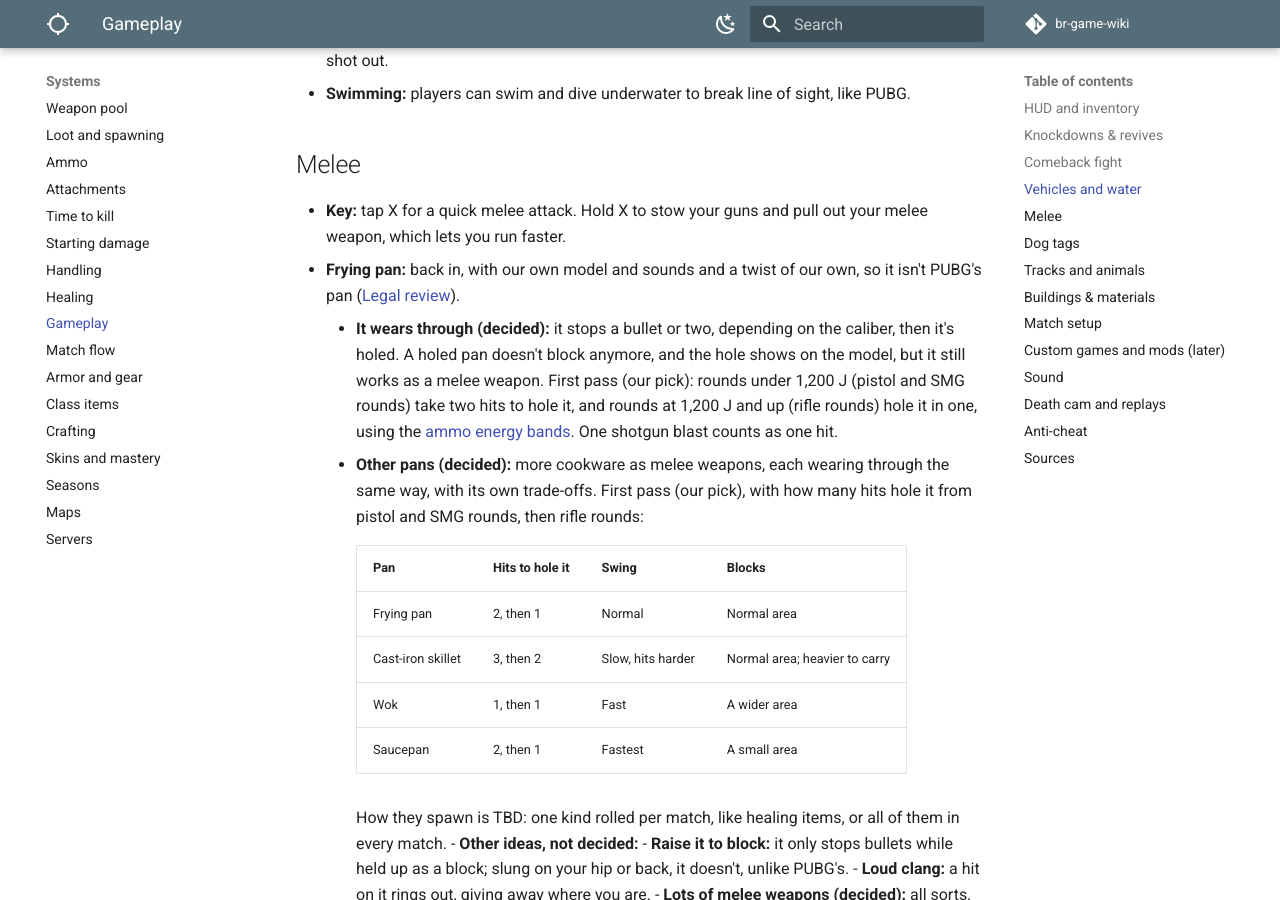
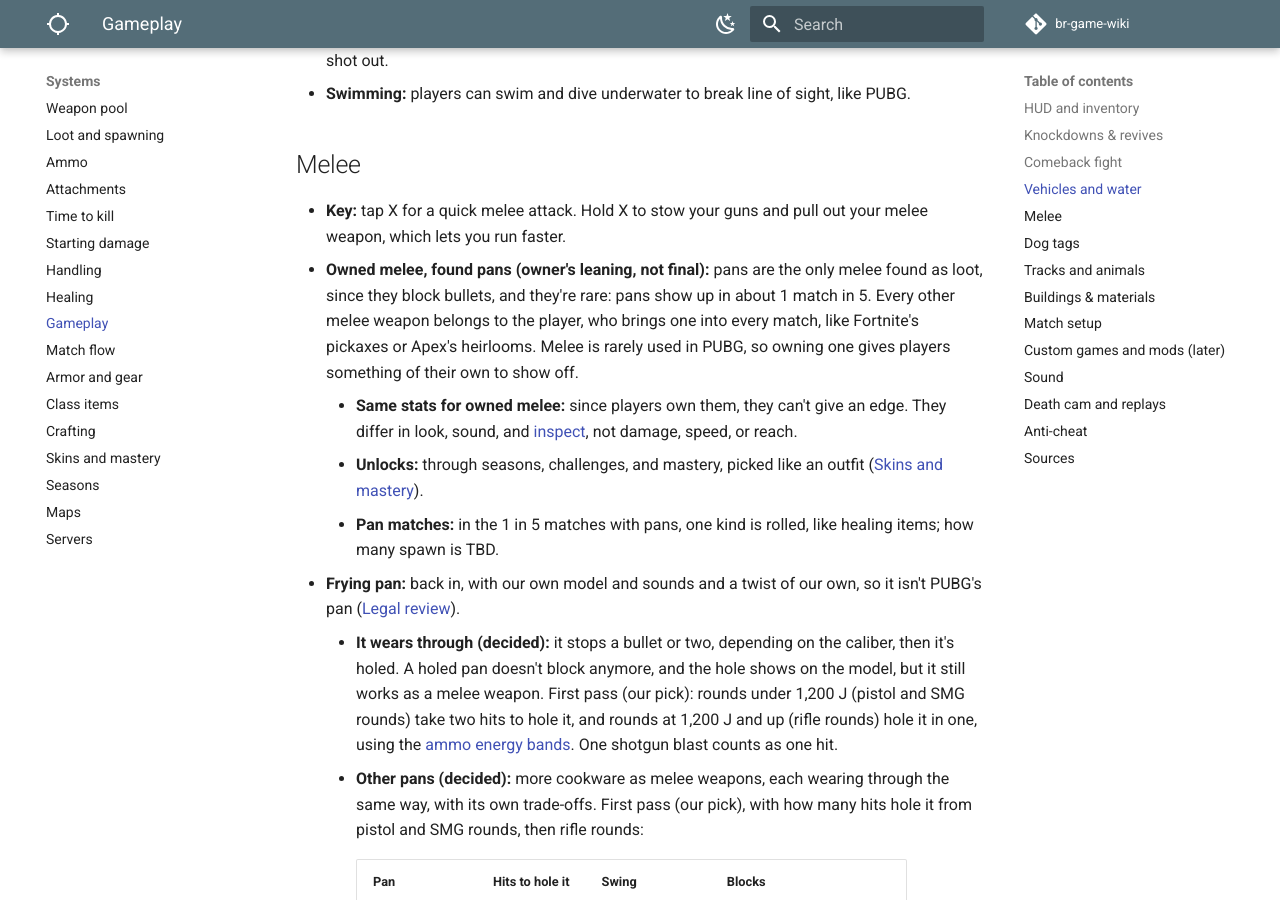
Before and after one commit to DerrickSpartan1/br-game-wiki, an MkDocs documentation site: the page built from docs/systems/gameplay.md, in a window 1280 px wide and 900 px high, scrolled down 3859 px. Built offline with MkDocs 1.6.1 and Material for MkDocs 9.7.7, drawn with Linux system fonts in a browser that asks for light colours; comment, search, counter and statistics services are not loaded.

Commit message:
File the leaning: owned melee, rare found pans
Co-Authored-By: Claude Opus 5.5 <noreply@anthropic.com>
Claude-Session: https://claude.ai/code/session_01LAp2s4euUjj6HZthupXLj4

```diff
--- a/docs/systems/gameplay.md
+++ b/docs/systems/gameplay.md
@@ -92,6 +92,10 @@ Dashes are numbers the sources checked don't give. Which vehicles each map gets
 ## Melee
 
 - **Key:** tap X for a quick melee attack. Hold X to stow your guns and pull out your melee weapon, which lets you run faster.
+- **Owned melee, found pans (owner's leaning, not final):** pans are the only melee found as loot, since they block bullets, and they're rare: pans show up in about 1 match in 5. Every other melee weapon belongs to the player, who brings one into every match, like Fortnite's pickaxes or Apex's heirlooms. Melee is rarely used in PUBG, so owning one gives players something of their own to show off.
+    - **Same stats for owned melee:** since players own them, they can't give an edge. They differ in look, sound, and [inspect](#melee), not damage, speed, or reach.
+    - **Unlocks:** through seasons, challenges, and mastery, picked like an outfit ([Skins and mastery](skins.md)).
+    - **Pan matches:** in the 1 in 5 matches with pans, one kind is rolled, like healing items; how many spawn is TBD.
 - **Frying pan:** back in, with our own model and sounds and a twist of our own, so it isn't PUBG's pan ([Legal review](../planning/legal-review.md#pubg-look-and-feel)).
     - **It wears through (decided):** it stops a bullet or two, depending on the caliber, then it's holed. A holed pan doesn't block anymore, and the hole shows on the model, but it still works as a melee weapon. First pass (our pick): rounds under 1,200 J (pistol and SMG rounds) take two hits to hole it, and rounds at 1,200 J and up (rifle rounds) hole it in one, using the [ammo energy bands](ammo.md#weight). One shotgun blast counts as one hit.
     - **Other pans (decided):** more cookware as melee weapons, each wearing through the same way, with its own trade-offs. First pass (our pick), with how many hits hole it from pistol and SMG rounds, then rifle rounds:
```
Also changed, not shown: docs/planning/changelog.md (+1 -0 lines), docs/planning/open-questions.md (+1 -1 lines).
